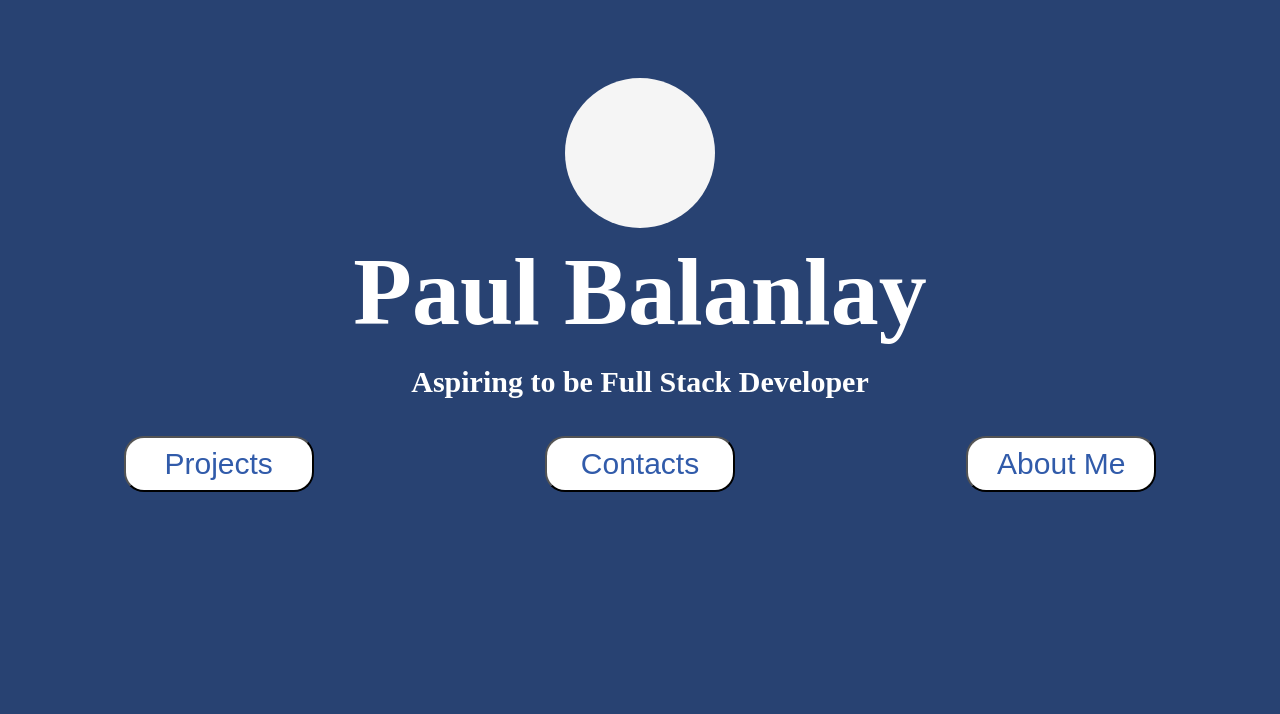
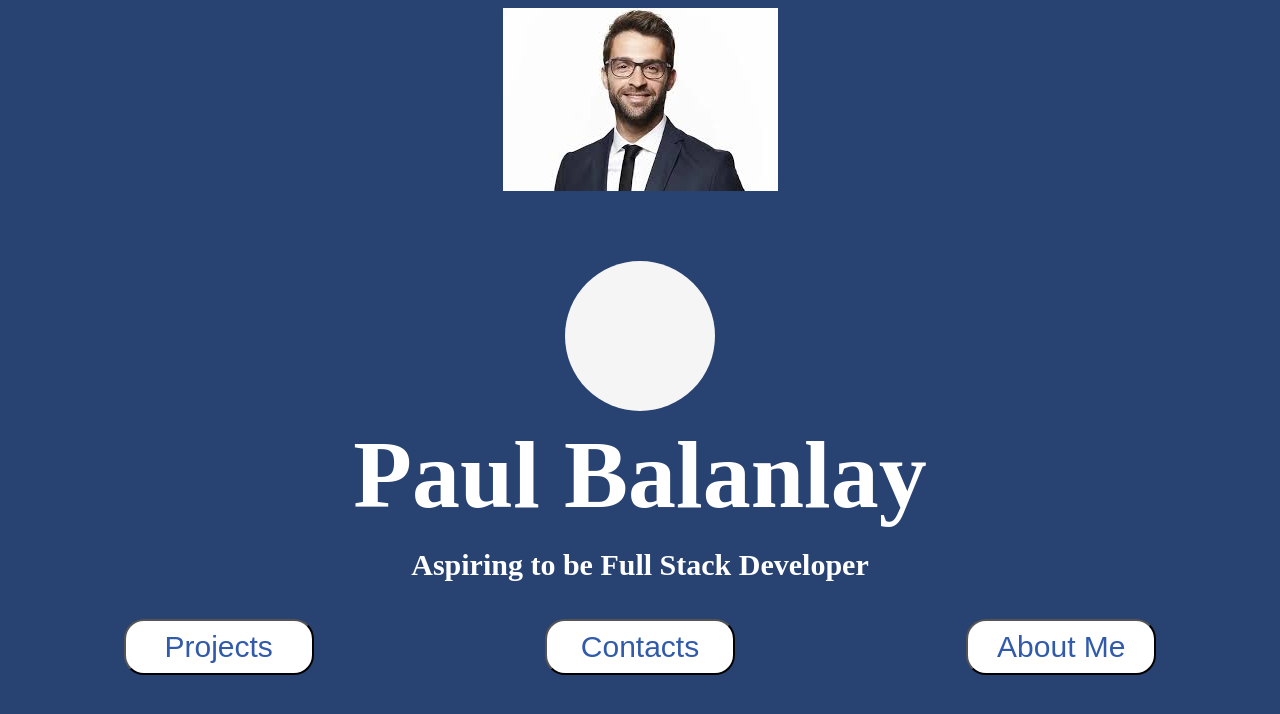
Before and after one commit to paulbal041598/PaulPersonalProfile.github.io, a plain HTML site: page index.html in a window 1280 px wide. Drawn offline with Linux system fonts and the light colour scheme.

Commit message:
Add files via upload

```diff
--- a/index.html
+++ b/index.html
@@ -9,7 +9,7 @@
 </head>
 <body class="body1">
     <div class="intro">
-
+        <img src="pictures/images.jpg" alt="this is pic"></img>
         <div class="pic"></div>
         <h1>Paul Balanlay</h1>
         <h2>Aspiring to be Full Stack Developer</h2>
```
Also changed, not shown: pictures/images.jpg (added).
